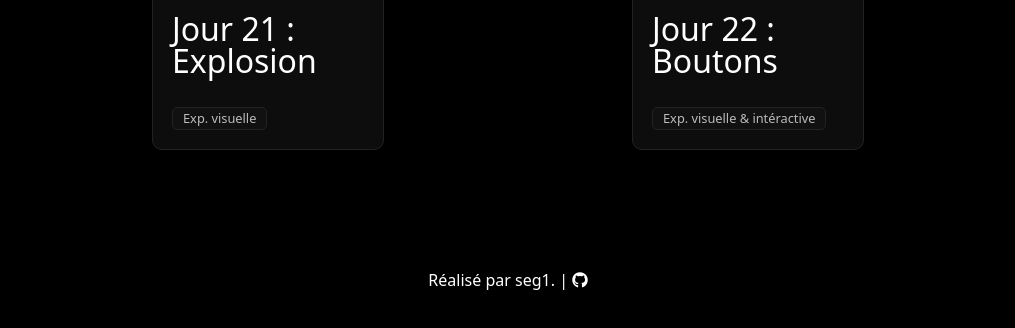
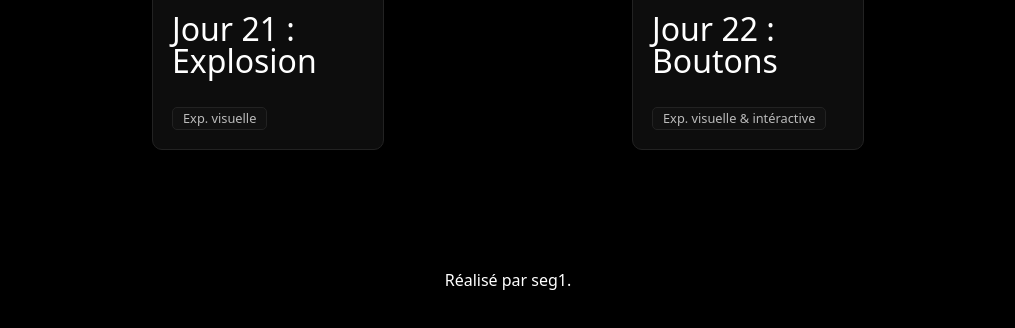
Before and after one commit to seg1-exe/inktober-2025, a website: page index.html in a window 1280 px wide. Shown: the part 2174-2502 px from the top of the page, without its empty margins (132-1147 px from the left). Drawn offline with Linux system fonts and the light colour scheme.

Commit message:
update homepage

```diff
--- a/index.html
+++ b/index.html
@@ -205,7 +205,7 @@
       </main>
 
       <footer>
-        <p>Réalisé par <a href="https://www.instagram.com/arthur__gllr/">seg1</a>. | <a href="https://github.com/seg1-exe/inktober-2025"><i class="fa-brands fa-github"></i></a></p>
+        <p>Réalisé par <a href="https://www.instagram.com/arthur__gllr/">seg1</a>.</p>
       </footer>
     </div>
 
```
